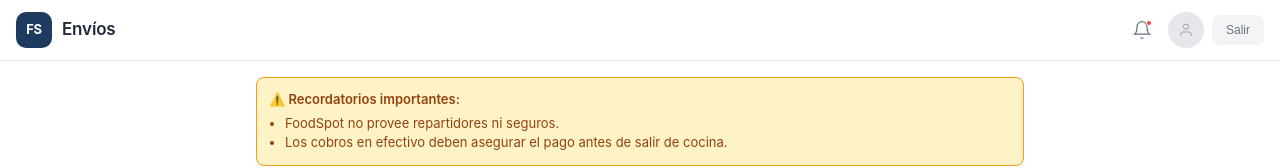
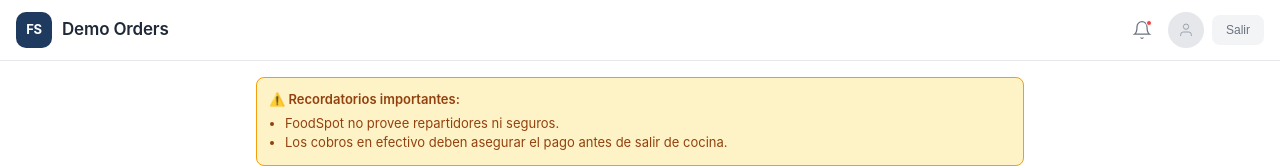
Before and after one commit to hikaribrandan3-code/foodspotapp, a React (Vite) app: page /demo/orders in a window 1280 px wide. Shown: the top 168 px of the page. Built offline with nearby package versions, Linux system fonts and the light colour scheme.

Commit message:
feat: add Demo prefix to all demo page headers
- Demo Menú (MenuManager)
- Demo Branding (Settings)
- Demo Orders (DeliveryManager)
- Demo Analytics (Analytics)

Headers now clearly show user is in demo mode.

```diff
--- a/src/pages/owner/Analytics.jsx
+++ b/src/pages/owner/Analytics.jsx
@@ -64,7 +64,7 @@ function Analytics({ demoMode = false }) {
     return (
         <div className="backend-surface" style={{ minHeight: '100vh', background: '#F8FAFC' }}>
             <BackendHeader
-                title="Estadísticas"
+                title={demoMode ? "Demo Analytics" : "Estadísticas"}
                 onLogout={handleLogout}
                 showDateSelector={true}
             />
--- a/src/pages/owner/DeliveryManager.jsx
+++ b/src/pages/owner/DeliveryManager.jsx
@@ -75,7 +75,7 @@ function DeliveryManager({ demoMode = false }) {
     return (
         <div className="backend-surface" style={{ minHeight: '100vh', background: '#F9FAFB' }}>
             <BackendHeader
-                title="Envíos"
+                title={demoMode ? "Demo Orders" : "Envíos"}
                 onLogout={handleLogout}
             />
 
--- a/src/pages/owner/MenuManager.jsx
+++ b/src/pages/owner/MenuManager.jsx
@@ -133,7 +133,7 @@ function MenuManager({ demoMode = false }) {
     return (
         <div className="backend-surface" style={{ minHeight: '100vh', background: '#F8FAFC' }}>
             <BackendHeader
-                title="Menú"
+                title={demoMode ? "Demo Menú" : "Menú"}
                 onLogout={handleLogout}
             />
 
--- a/src/pages/owner/Settings.jsx
+++ b/src/pages/owner/Settings.jsx
@@ -91,7 +91,7 @@ function Settings({ config, demoMode = false }) {
     return (
         <div className="backend-surface" style={{ minHeight: '100vh', background: '#F8FAFC' }}>
             <BackendHeader
-                title="Config"
+                title={demoMode ? "Demo Branding" : "Config"}
                 onLogout={handleLogout}
             />
             {/* Sync Button - Settings specific */}
```
Also changed, not shown: 2 other files (tests, documents, lock files or other folders).
